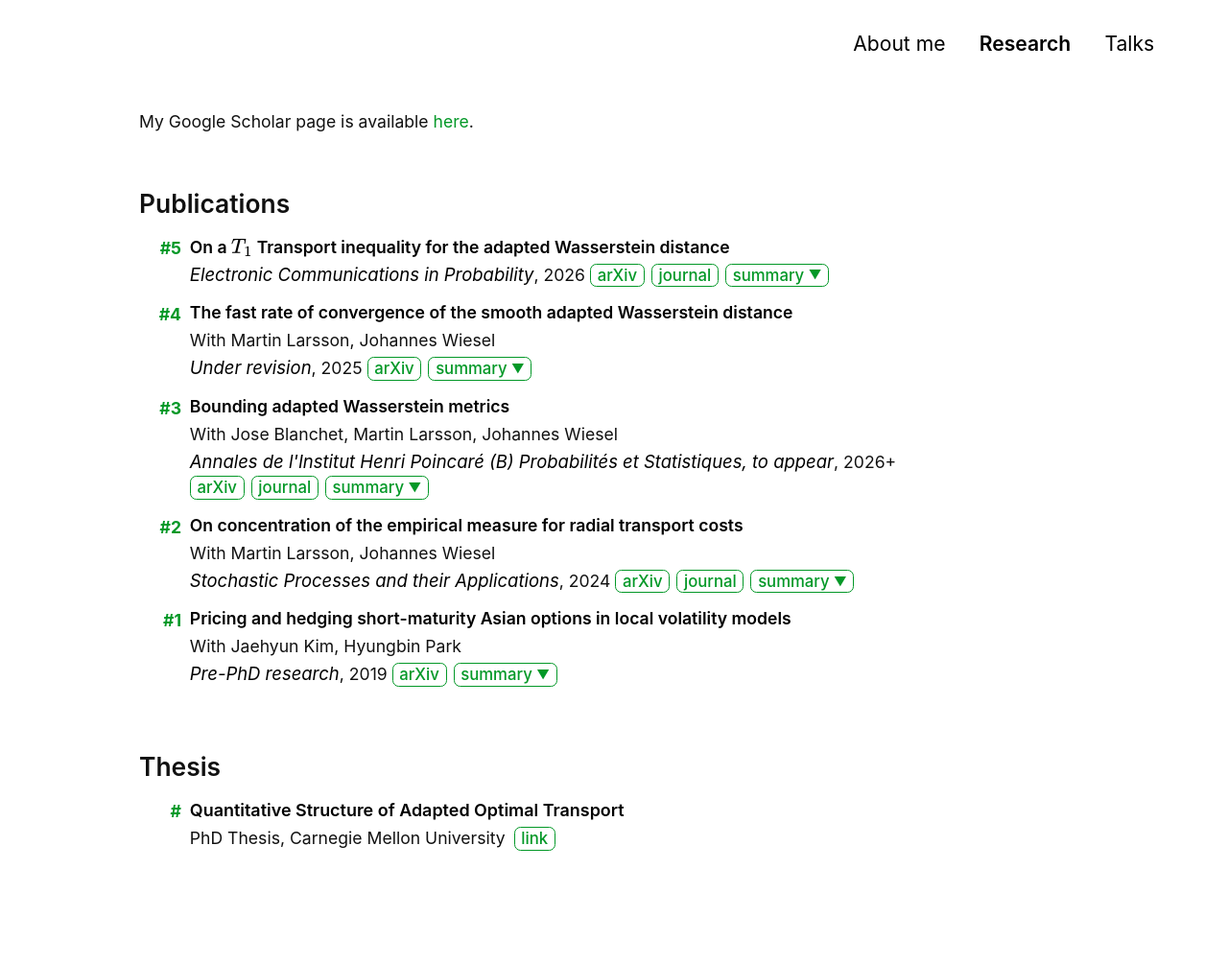
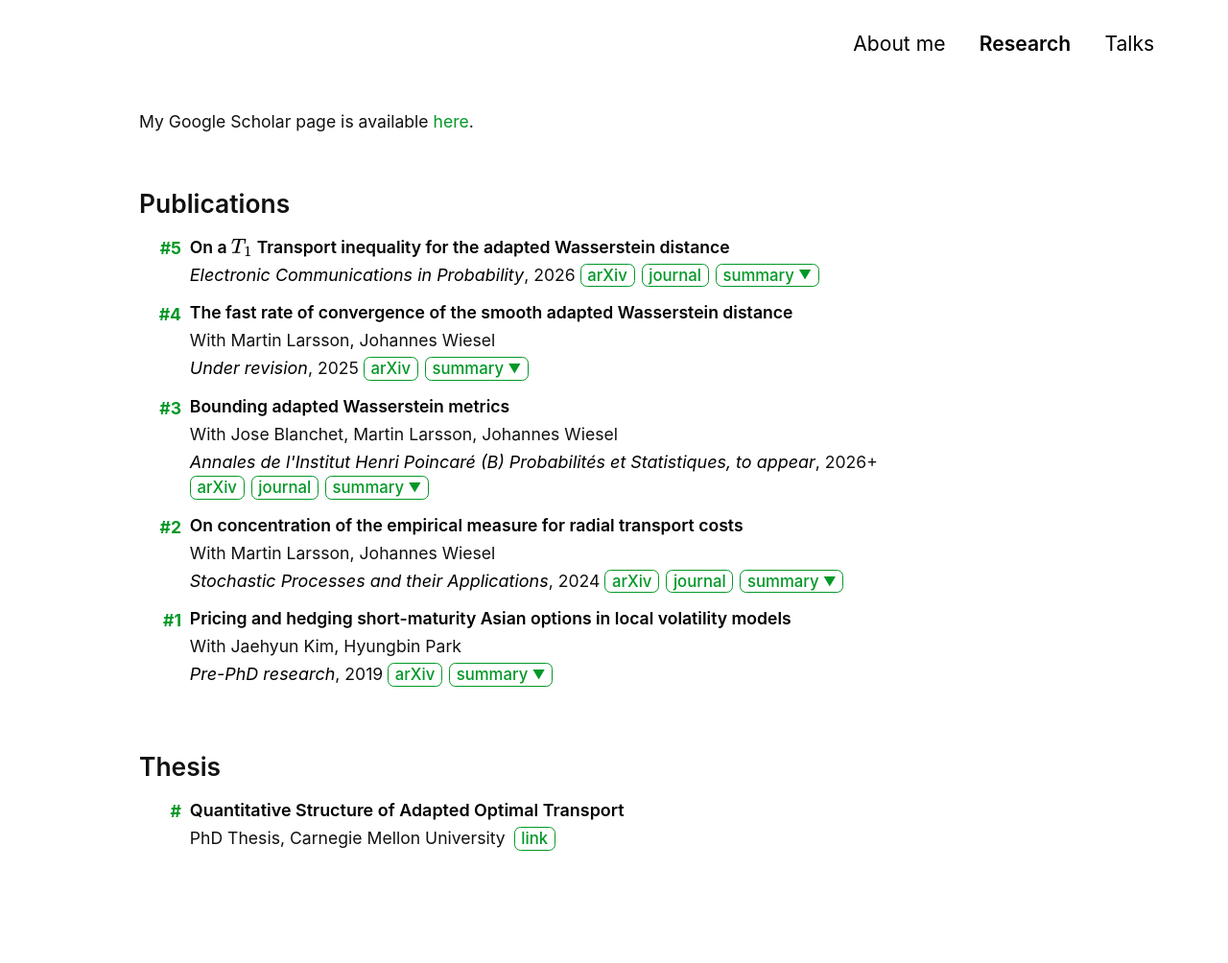
Before and after one commit to Jonghwap/Jonghwap.github.io, a Jekyll site: the page built from research.md, in a window 1280 px wide. Shown: the whole page at 96% size. Built offline with Jekyll 4.4.1, drawn with Linux system fonts in a browser that asks for light colours; a style sheet for code colours, icons or effects is not loaded.

Commit message:
Update style-no-dark-mode.scss

```diff
--- a/assets/css/style-no-dark-mode.scss
+++ b/assets/css/style-no-dark-mode.scss
@@ -181,7 +181,7 @@
 
 .publication-venue {
   font-family: Inter, -apple-system, BlinkMacSystemFont, "Segoe UI", sans-serif;    // 저널명 customize하는 곳
-  font-size: 1.05rem;
+  font-size: 1.02rem;
   font-style: italic;
   font-weight: 450;
   line-height: 1.35;
```
